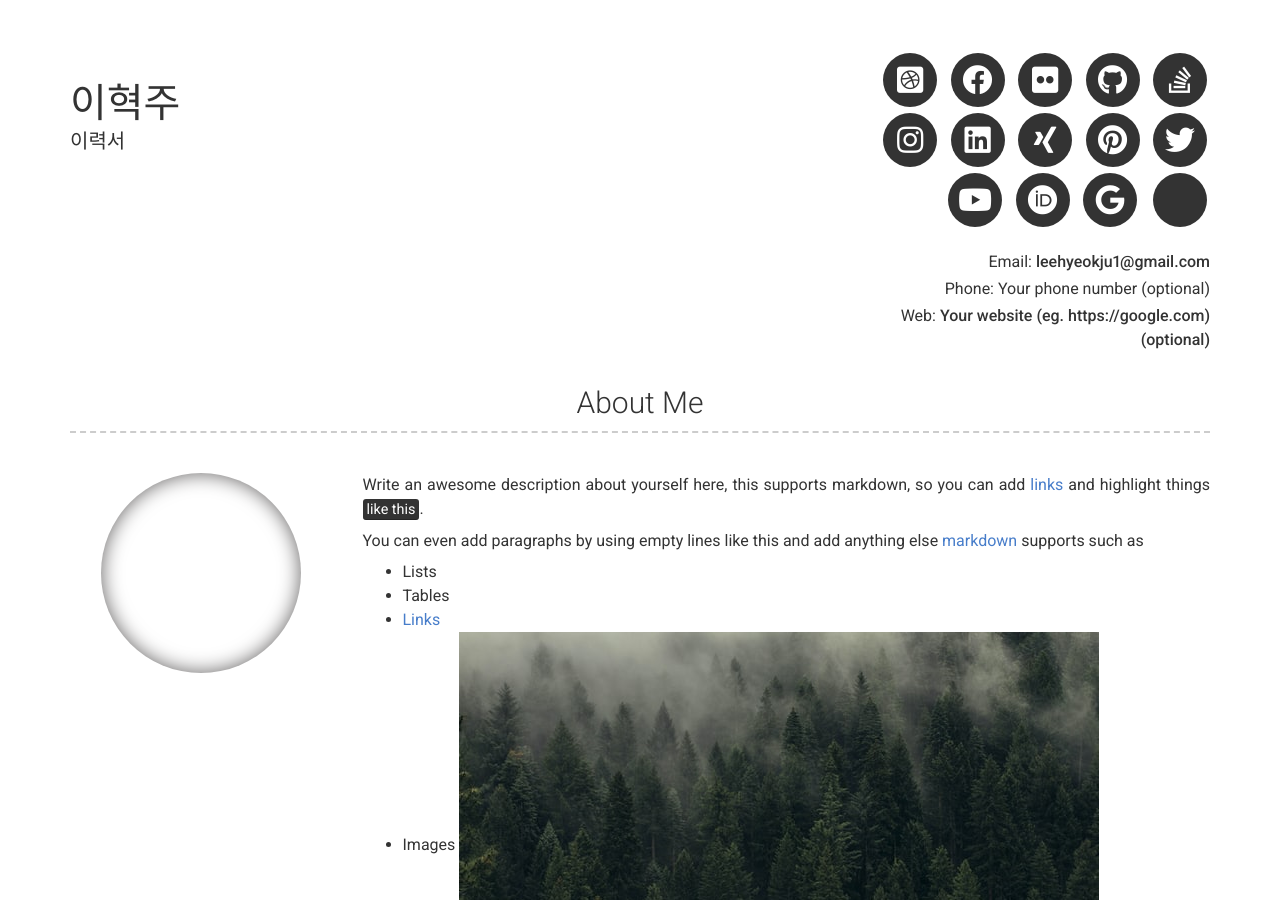
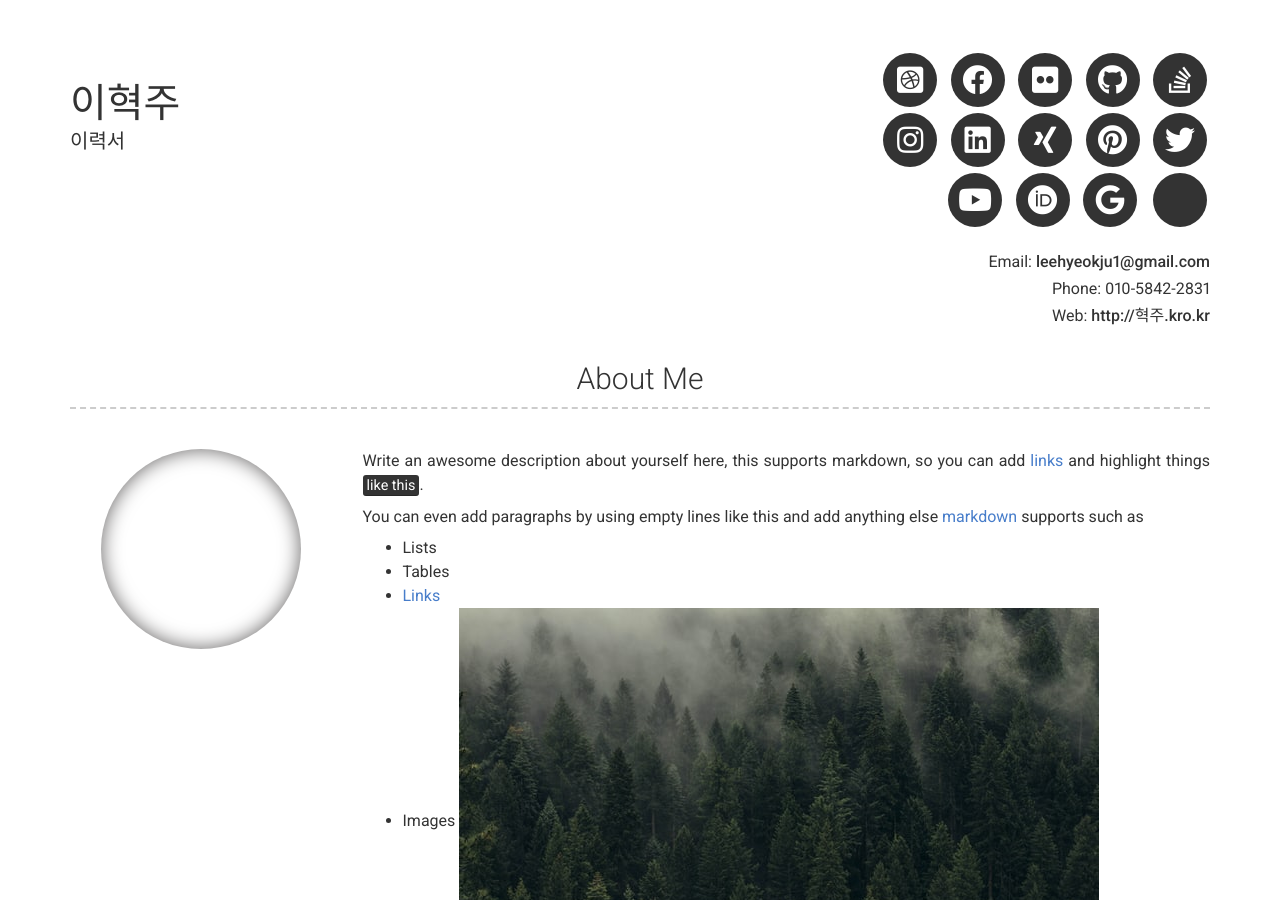
Before and after one commit to fada2020/fada2020.github.io, a Jekyll site: the page built from index.md, in a window 1280 px wide and 900 px high. Built offline with Jekyll 4.4.1, drawn with Linux system fonts in a browser that asks for light colours; nearby versions of some CDN libraries.

Commit message:
개인정보 추가

```diff
--- a/_config.yml
+++ b/_config.yml
@@ -10,9 +10,9 @@ name: 이혁주
 title: 이력서
 email: leehyeokju1@gmail.com
 # email_title: Email (Email title override)
-phone: Your phone number (optional)
+phone: 010-5842-2831
 # phone_title: Phone (Phone title override)
-website: Your website (eg. https://google.com)(optional)
+website: http://혁주.kro.kr
 # website_title: Web (Website title override)
 
 # Dark Mode (true/false/never)
```
